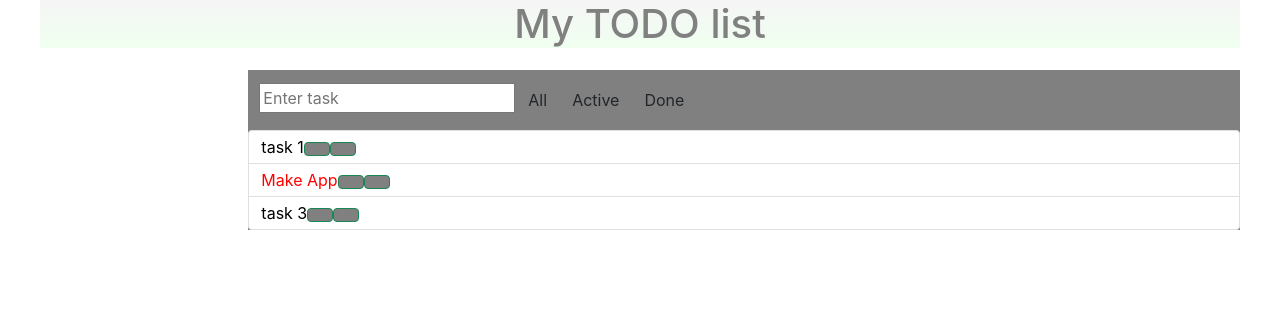
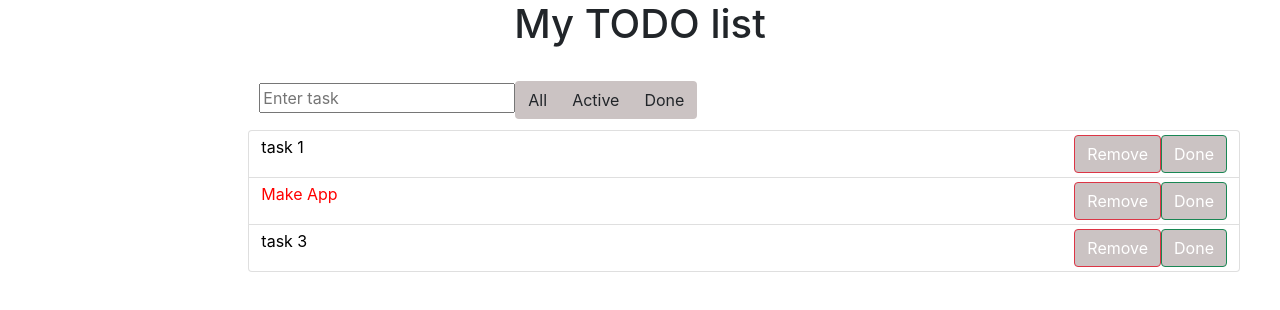
Before and after one commit to DmitryPozner/my-app, a React (Create React App) app: page / in a window 1280 px wide. Shown: the top 310 px of the page. Built offline with nearby package versions, Linux system fonts and the light colour scheme.

Commit message:
edit list-item

```diff
--- a/src/components/header/header.css
+++ b/src/components/header/header.css
@@ -3,6 +3,5 @@
 }
 .header h1 {
     flex-grow: 1;
-    color: grey;
-    background-image: linear-gradient(whitesmoke, honeydew);
+
 }
--- a/src/components/item-status-filter/item-status-filter.css
+++ b/src/components/item-status-filter/item-status-filter.css
@@ -1,6 +1,9 @@
 .btn {
-    background-color: grey;
+    background-color: #cbc3c3;
     display:inline-block;
     align-items: stretch;
+   }
 
+.item-status-item {
+    float:right;
 }
--- a/src/components/item-status-filter/item-status-filter.js
+++ b/src/components/item-status-filter/item-status-filter.js
@@ -1,19 +1,20 @@
 import "./item-status-filter.css";
+import { Component } from "react";
 
-const ItemStatusFilter = () => {
+export default class ItemStatusFilter extends Component {
+  render() {
     return (
       <div className="btn-group">
-      <button type="button" className="btn">
+        <button type="button" className="btn item-status-filter">
           All
         </button>
-      <button type="button" className="btn">
+        <button type="button" className="btn item-status-filter">
           Active
         </button>
-      <button type="button" className="btn">
+        <button type="button" className="btn item-status-filter">
           Done
         </button>
       </div>
     );
-};
-
-export default ItemStatusFilter;
+  }
+}
--- a/src/components/todo-list-item/todo-list-item.css
+++ b/src/components/todo-list-item/todo-list-item.css
@@ -3,4 +3,6 @@
 }
 .btn {
     margin-right: auto;
+    background-color: antiquewhite;
+    float: right;
 }
--- a/src/components/todo-list-item/todo-list-item.js
+++ b/src/components/todo-list-item/todo-list-item.js
@@ -1,23 +1,38 @@
-import React from "react";
+import React, { Component } from "react";
 import "./todo-list-item.css";
 
-const TodoListItem = ({ label, important = false }) => {
+export default class TodoListItem extends Component {
+  constructor() {
+    super();
+
+    this.onLabelClick = () => {
+      console.log(`Done ${this.props.label}`);
+    };
+  }
+
+  render() {
+    const { label, important } = this.props;
     const style = {
       color: important ? "red" : "black",
     };
     return (
       <span className="todo-list-item">
-      <span className="todo-list-item" style={style}>
+        <span
+          className="todo-list-item"
+          style={style}
+          onClick={this.onLabelClick}
+        >
           {label}
         </span>
-      <button type="button" className="btn btn-outline-success">
+        <button type="button" className="btn btn-success">
+          Done
           <i className="fa exclamation" />
         </button>
-      <button type="button" className="btn btn-outline-success">
+        <button type="button" className="btn btn-danger">
+          Remove
           <i className="fa fa-trash-o" />
         </button>
       </span>
     );
-};
-
-export default TodoListItem;
+  }
+}
--- a/src/styles.css
+++ b/src/styles.css
@@ -9,7 +9,7 @@
 }
 .app-wrapper-content {
     grid-area: c;
-    background-color: grey;
+
 }
 
 
```
Lines whose indentation alone changed are shown as unchanged.
